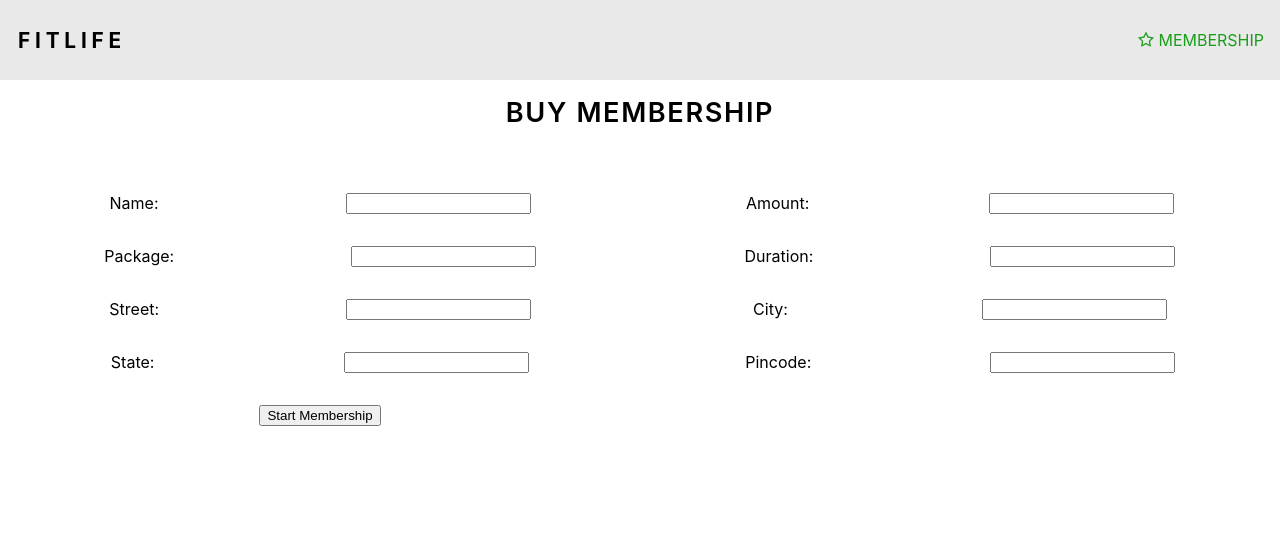
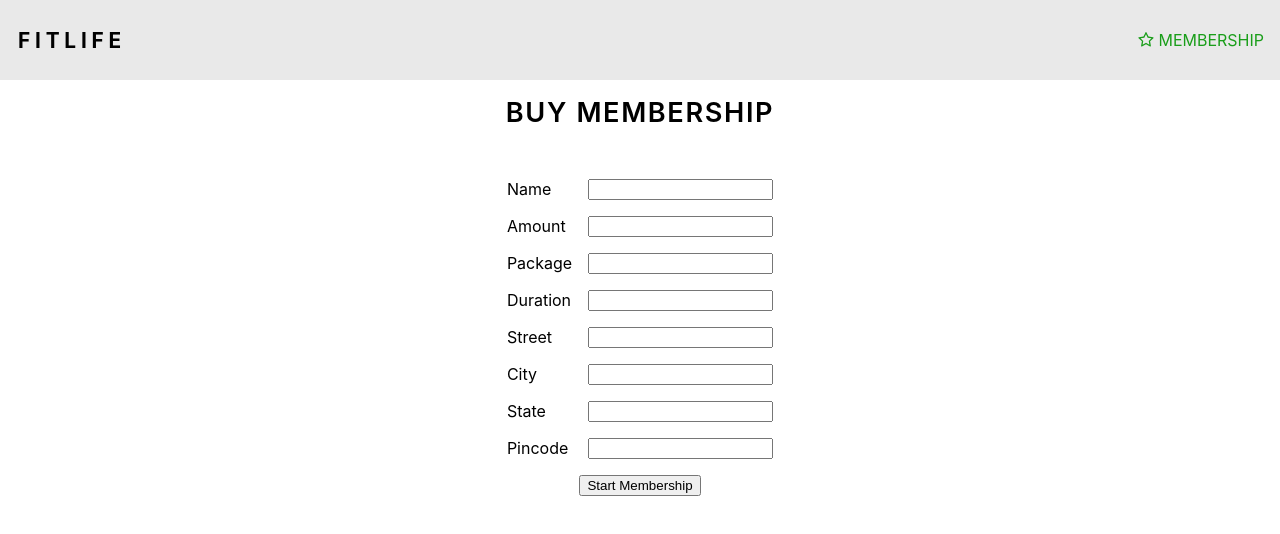
Before and after one commit to Darius28/sem4dbms2, a React (Create React App) app in the folder frontend/: page /membership/buy-membership in a window 1280 px wide. Shown: the top 534 px of the page. Built offline with nearby package versions, Linux system fonts and the light colour scheme.

Commit message:
workout and membership forms finished

```diff
--- a/frontend/src/components/Membership/BuyMembership.css
+++ b/frontend/src/components/Membership/BuyMembership.css
@@ -12,12 +12,32 @@
 }
 
 .buy-membership-form-container {
-  display: grid;
-  grid-template-columns: 1fr 1fr;
+  display: flex;
+  justify-content: center;
 }
 
-.mem-form-item {
+.membership-form {
   display: flex;
-  justify-content: space-around;
-  margin: 1rem;
+  flex-direction: column;
+  align-items: center;
+  justify-content: center;
+  height: 20rem;
+  width: 50%;
 }
+
+.mem-item {
+  display: flex;
+  justify-content: space-between;
+  padding: 0.5rem;
+}
+
+.mem-item__button {
+  justify-content: center;
+  padding: 0.5rem;
+  display: flex;
+}
+
+.form-item__label {
+  color: black;
+  padding-right: 1rem;
+}
--- a/frontend/src/components/Membership/BuyMembership.js
+++ b/frontend/src/components/Membership/BuyMembership.js
@@ -20,45 +20,49 @@ export default function BuyMembership() {
           <div className="buy-membership-title">
             <span>BUY MEMBERSHIP</span>
           </div>
-          <form className="form">
           <div className="buy-membership-form-container">
-              <div className="mem-form-item">
-                <label>Name: </label>
+            <div className="membership-form">
+              <form>
+                <div className="mem-item">
+                  <label className="form-item__label">Name </label>
                   <input type="text" />
                 </div>
-              <div className="mem-form-item">
-                <label>Amount: </label>
+                <div className="mem-item">
+                  <label className="form-item__label">Amount </label>
                   <input type="number" />
                 </div>
-              <div className="mem-form-item">
-                <label>Package: </label>
+                <div className="mem-item">
+                  <label className="form-item__label">Package </label>
                   <input type="text" />
                 </div>
-              <div className="mem-form-item">
-                <label>Duration: </label>
+                <div className="mem-item">
+                  <label className="form-item__label">Duration </label>
                   <input type="text" />
                 </div>
-              <div className="mem-form-item">
-                <label>Street: </label>
+                <div className="mem-item">
+                  <label className="form-item__label">Street </label>
                   <input type="text" />
                 </div>
-              <div className="mem-form-item">
-                <label>City: </label>
+                <div className="mem-item">
+                  <label className="form-item__label">City </label>
                   <input type="text" />
                 </div>
-              <div className="mem-form-item">
-                <label>State: </label>
+                <div className="mem-item">
+                  <label className="form-item__label">State </label>
                   <input type="text" />
                 </div>
-              <div className="mem-form-item">
-                <label>Pincode: </label>
+                <div className="mem-item">
+                  <label className="form-item__label">Pincode </label>
                   <input type="number" />
                 </div>
-              <div className="mem-form-item">
-                <button onClick={addMembershipHandler}>Start Membership</button>
+                <div className="mem-item__button">
+                  <button onClick={addMembershipHandler}>
+                    Start Membership
+                  </button>
+                </div>
+              </form>
             </div>
           </div>
-          </form>
         </div>
       </div>
     </>
--- a/frontend/src/components/Membership/Membership.js
+++ b/frontend/src/components/Membership/Membership.js
@@ -42,7 +42,7 @@ export default function Membership() {
         {MEMBERSHIP_TIERS.map((tier) => (
           <div className="membership-plan">
             <p className="membership-plan__heading">{`Tier ${tier.id}`}</p>
-            <p className="membership-plan__duration">{`${tier.durationduration} Months`}</p>
+            <p className="membership-plan__duration">{`${tier.duration} Months`}</p>
             <p className="membership-plan__desc">
               {`Personalized Sessions ${tier.personal} times / week`}
             </p>
--- a/frontend/src/components/Workouts/Workouts.css
+++ b/frontend/src/components/Workouts/Workouts.css
@@ -17,3 +17,24 @@
   justify-content: space-between;
   padding: 0.5rem;
 }
+
+.form-item__label {
+  color: black;
+  padding-right: 1rem;
+}
+
+.form-item__input {
+  width: 10rem;
+}
+
+.form-item__button {
+  justify-content: center;
+  padding: 0.5rem;
+  display: flex;
+}
+
+.workout-item__button {
+  justify-content: center;
+  padding: 0.5rem;
+  display: flex;
+}
--- a/frontend/src/components/Workouts/Workouts.js
+++ b/frontend/src/components/Workouts/Workouts.js
@@ -18,33 +18,36 @@ export default function Workouts() {
           <div className="workout-form">
             <form>
               <div className="workout-item">
-                <label>Name: </label>
-                <input type="text" />
+                <label className="form-item__label">Name </label>
+                <input className="form-item__input" type="text" />
               </div>
               <div className="workout-item">
-                <label>Workout Type: </label>
-                <select>
-                    <option>Workout 1</option>
-                    <option>Workout 2</option>
-                    <option>Workout 3</option>
-                    <option>Workout 4</option>
+                <label className="form-item__label">Workout Type </label>
+                <select name="workout" className="form-item__input">
+                  <option value="workout 1">Workout 1</option>
+                  <option value="workout 2">Workout 2</option>
+                  <option value="workout 3">Workout 3</option>
+                  <option value="workout 4">Workout 4</option>
                 </select>
               </div>
               <div className="workout-item">
-                <label>Date: </label>
-                <input type="date" />
+                <label className="form-item__label">Date </label>
+                <input className="form-item__input" type="date" />
               </div>
               <div className="workout-item">
-                <label>Calories: </label>
-                <input type="number" />
+                <label className="form-item__label">Calories </label>
+                <input className="form-item__input" type="number" />
               </div>
               <div className="workout-item">
-                <label>Duration(min): </label>
-                <input type="number" />
+                <label className="form-item__label">Duration(min) </label>
+                <input className="form-item__input" type="number" />
               </div>
               <div className="workout-item">
-                <label>Time: </label>
-                <input type="time" />
+                <label className="form-item__label">Time </label>
+                <input className="form-item__input" type="time" />
+              </div>
+              <div className="workout-item__button">
+                <button>Add Workout</button>
               </div>
             </form>
           </div>
```
Also changed, not shown: 1 other file (tests, documents, lock files or other folders). Lines whose indentation alone changed are shown as unchanged.
